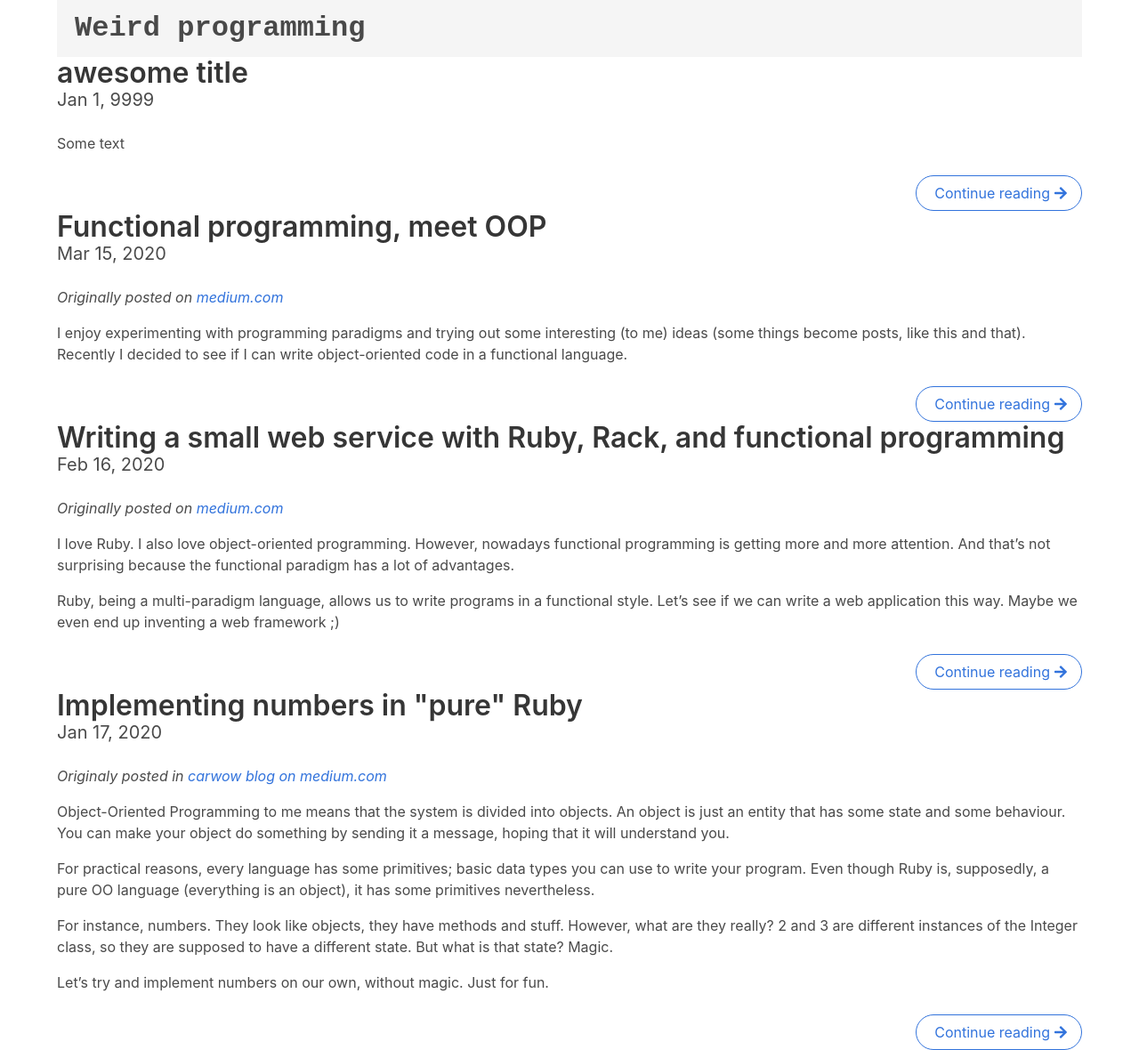
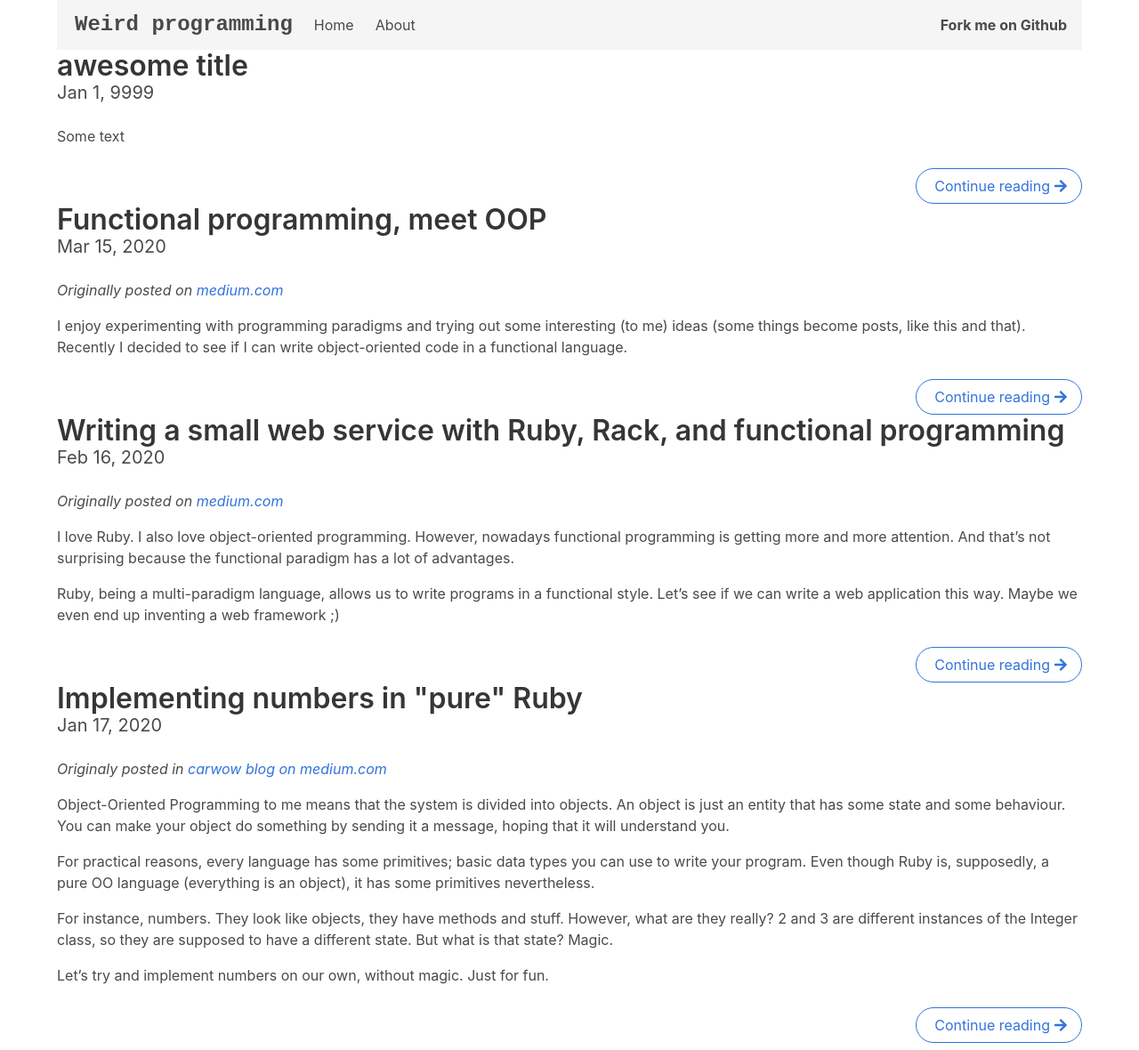
Before and after one commit to Nondv/weird-programming.dev, a Jekyll site: the page built from index.html, in a window 1280 px wide. Shown: the whole page at 89% size. Built offline with Jekyll 4.4.1, drawn with Linux system fonts in a browser that asks for light colours; nearby versions of some CDN libraries.

Commit message:
add some links to navbar

```diff
--- a/_includes/navbar.html
+++ b/_includes/navbar.html
@@ -1,7 +1,23 @@
 <nav class="navbar is-light" role="navigation" aria-label="main navigation">
   <div class="navbar-brand">
     <a class="navbar-item has-margin-left-5" href="/">
-      <strong class="is-family-code is-size-3">Weird programming</strong>
+      <strong class="is-family-code is-size-4">Weird programming</strong>
     </a>
   </div>
+
+  <div class="navbar-menu">
+    <div class="navbar-start">
+      <a class="navbar-item" href="/">Home</a>
+      <a class="navbar-item" href="/about">About</a>
+    </div>
+
+    <div class="navbar-end">
+      <div class="navbar-item">
+        <div class="buttons">
+          <a class="button is-light" href="https://github.com/Nondv/weird-programming.dev" target="_blank">
+            <strong>Fork me on Github</strong>
+          </a>
+        </div>
+      </div>
+  </div>
 </nav>
```
